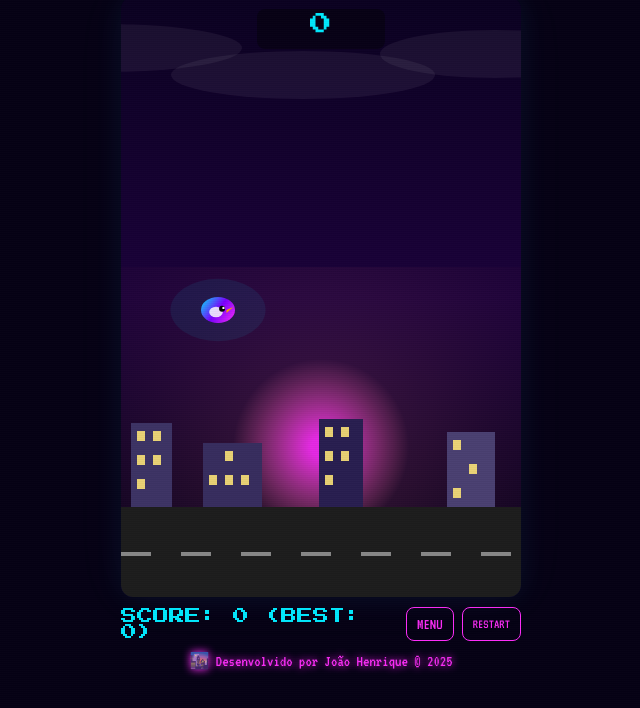
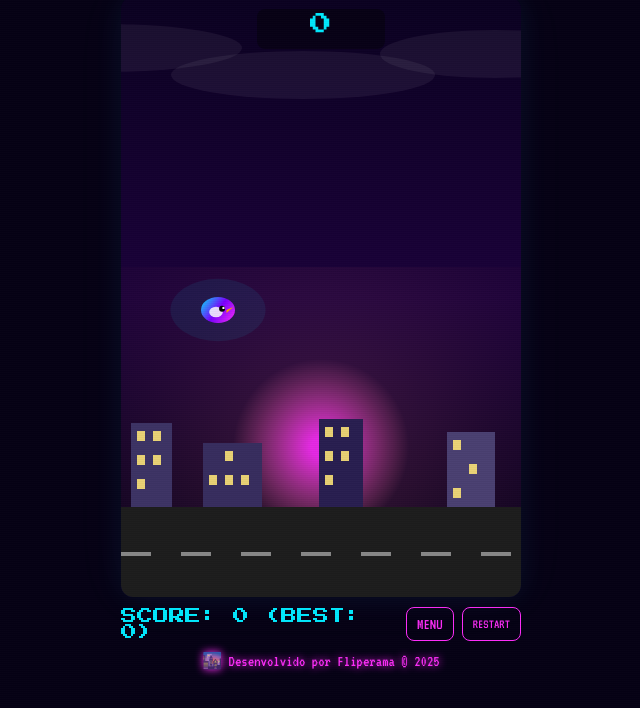
Before and after one commit to JoaoHenrique075/Fliperama, a plain HTML site: page flappy.html in a window 1280 px wide. Shown: the part 92-800 px from the top of the page, without its empty margins (319-959 px from the left). Drawn offline with Linux system fonts and the light colour scheme; animation ran at ten frames a second.

Commit message:
flappy.html

```diff
--- a/flappy.html
+++ b/flappy.html
@@ -53,7 +53,7 @@
       </div>
     </div>
 
-    <footer>🌆 Desenvolvido por João Henrique © 2025</footer>
+    <footer>🌆 Desenvolvido por Fliperama © 2025</footer>
   </div>
 
   <div class="crt"></div>
```
